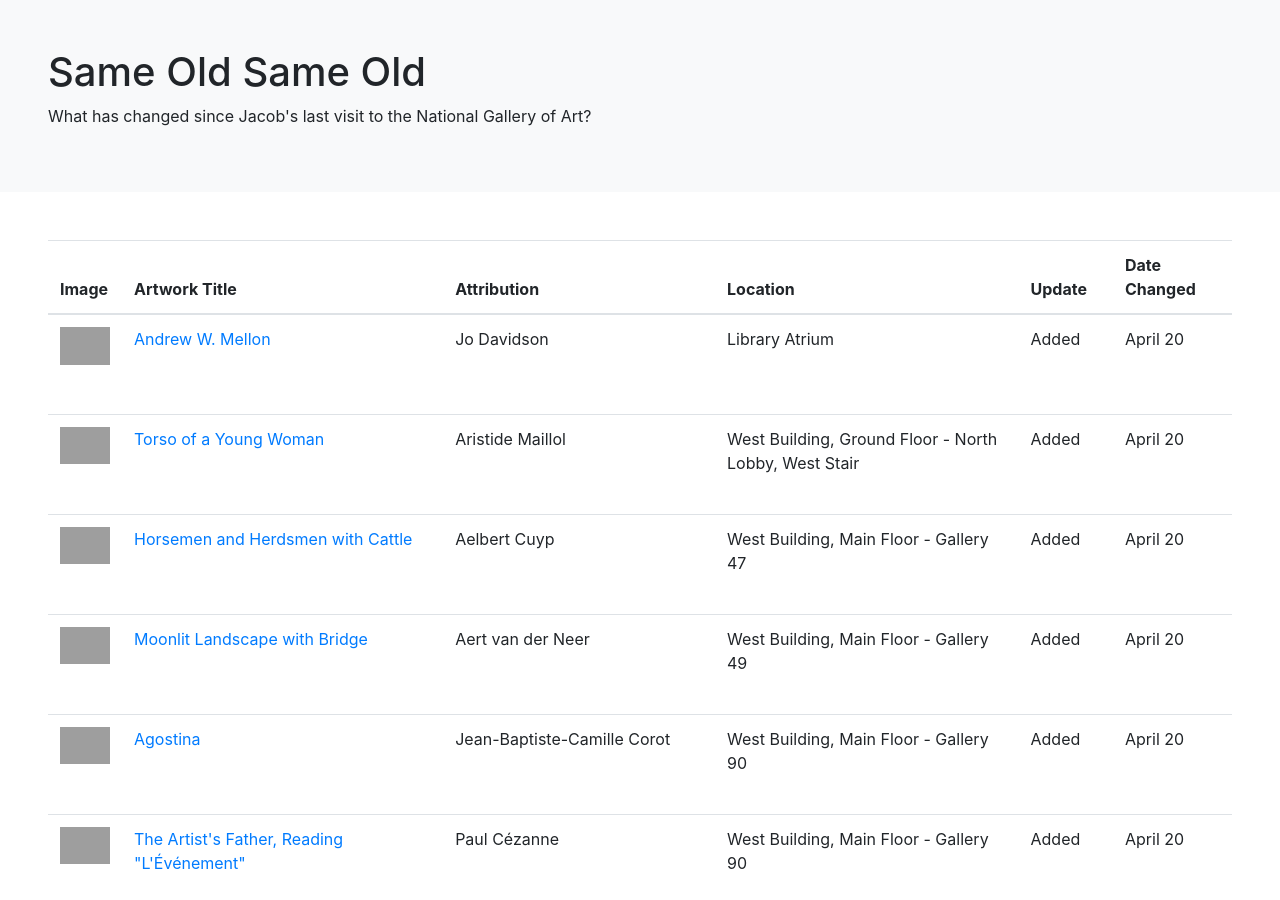
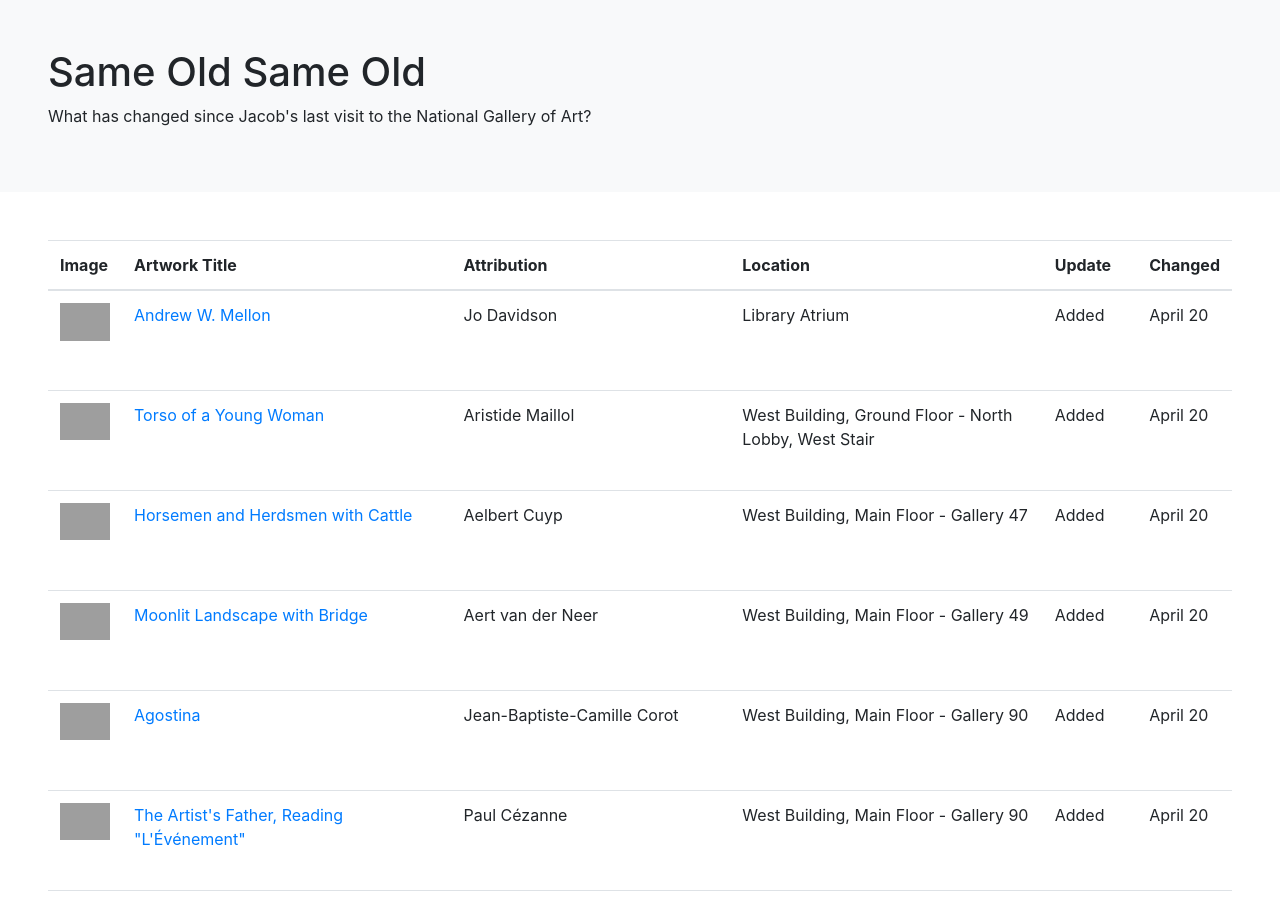
Before and after one commit to jacobmgreer/Same-Old-Same-Old, a Jekyll site: the page built from index.md, in a window 1280 px wide and 900 px high, cut to the strip 0-900 px from the top of the window. Built offline with Jekyll 4.4.1, drawn with Linux system fonts in a browser that asks for light colours; grey boxes are pictures that could not be loaded.

Commit message:
Update index.md

```diff
--- a/index.md
+++ b/index.md
@@ -11,7 +11,7 @@
 	      <th scope="col">Attribution</th>
 	      <th scope="col">Location</th>
 	      <th scope="col">Update</th>
-	      <th scope="col">Date Changed</th>
+	      <th scope="col">Changed</th>
 	    </tr>
   	</thead>
   	<tbody>
```
